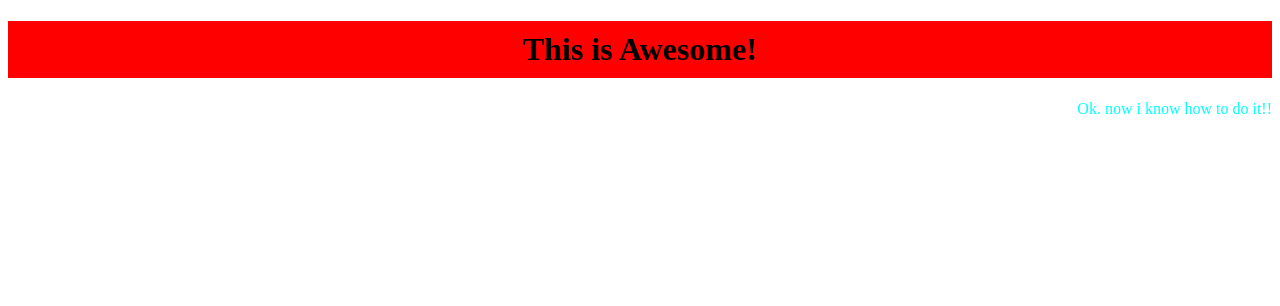
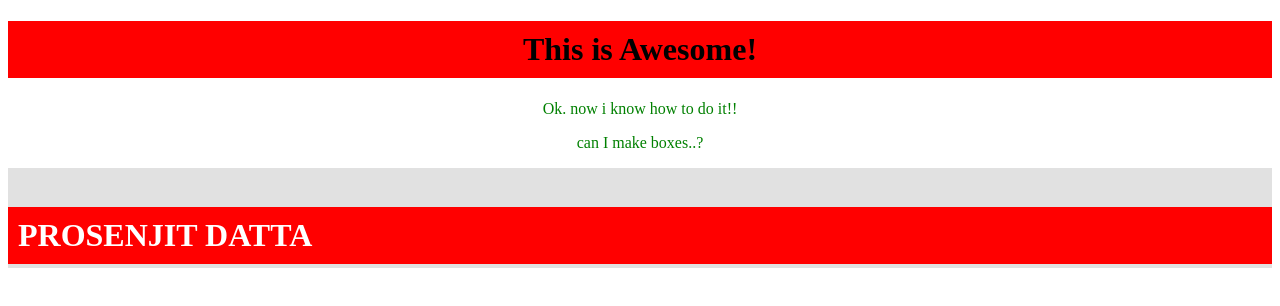
Before and after one commit to prosenjit202-dot/PD_Repo, a plain HTML site: page index.html in a window 1280 px wide. Drawn offline with Linux system fonts and the light colour scheme.

Commit message:
Second commit

```diff
--- a/index.html
+++ b/index.html
@@ -9,5 +9,11 @@
 <body>
     <h1>This is Awesome!</h1>
     <p>Ok. now i know how to do it!!</p>
+    <p> can I make boxes..?</p>
+
+    <div>
+        <img src="" alt="">
+        <h1>PROSENJIT DATTA</h1>
+    </div>
 </body>
 </html>
--- a/style.css
+++ b/style.css
@@ -1,7 +1,7 @@
 p {
     size: 30px;
-    color: aqua;
-    text-align: right;
+    color: green;
+    text-align: center;
 
 }
 h1 {
@@ -10,5 +10,15 @@ h1 {
     text-align: center;
     background: red;
 
+}
+
+div {
+    height: 100px;
+    width: 100%;
+    background: #dddd;
 
 }
+div h1 {
+    color: white;
+    text-align: left;
+}
```
